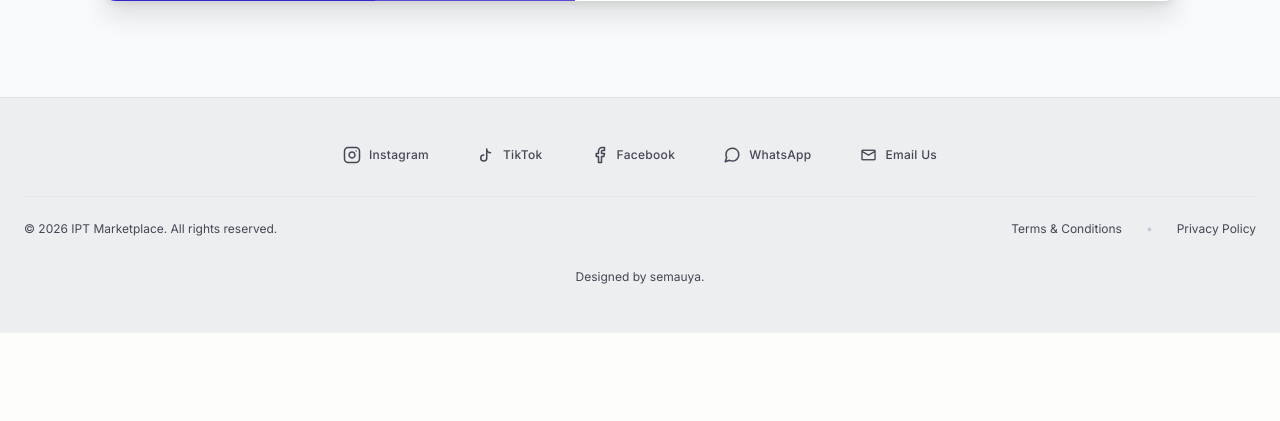
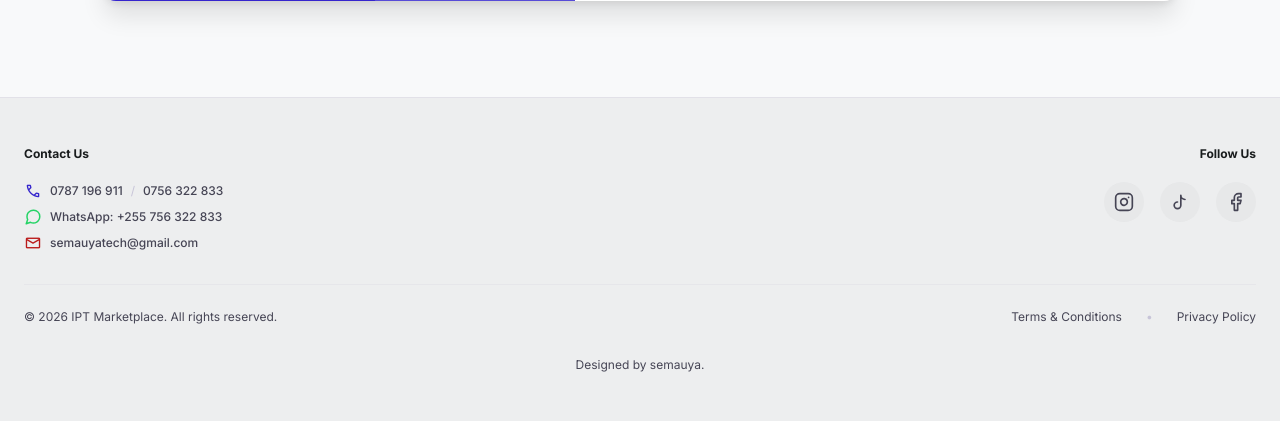
Before and after one commit to IM14725/IPT-placement-system, a Django app: page /auth/login/?next=/company/profile/ in a window 1280 px wide. Shown: the part 759-1180 px from the top of the page. Before the commit the page ends 1092 px from the top, so only its background shows below. Run offline with Django 5.2, Linux system fonts and the light colour scheme; data that the repository does not hold is empty; parts of the project's set-up code (start-up, migrations or seed data) failed here and were passed over; some libraries are stand-ins or nearby versions.

Commit message:
Update footer with contact us section and organize social media links

```diff
--- a/backend/templates/base.html
+++ b/backend/templates/base.html
@@ -271,28 +271,44 @@
   <footer class="w-full bg-surface-container py-xl mt-xl border-t border-outline-variant/30">
     <div class="max-w-[1280px] mx-auto px-md flex flex-col gap-lg text-on-surface-variant text-metadata">
 
-      <!-- Social & Contact Links -->
-      <div class="flex flex-col md:flex-row items-center justify-center gap-md sm:gap-xl">
-        <a href="https://www.instagram.com/semauya.tech?stkn=MXMydmZyNWJpM3NraQ==" target="_blank" rel="noopener noreferrer" class="hover:text-primary transition-colors flex items-center gap-xs">
-          <svg xmlns="http://www.w3.org/2000/svg" width="18" height="18" viewBox="0 0 24 24" fill="none" stroke="currentColor" stroke-width="2" stroke-linecap="round" stroke-linejoin="round"><rect x="2" y="2" width="20" height="20" rx="5" ry="5"></rect><path d="M16 11.37A4 4 0 1 1 12.63 8 4 4 0 0 1 16 11.37z"></path><line x1="17.5" y1="6.5" x2="17.51" y2="6.5"></line></svg>
-          <span class="font-medium tracking-wide">Instagram</span>
-        </a>
-        <a href="https://www.tiktok.com/@semauya.tech?_r=1&_t=ZS-99geiCqxwLk" target="_blank" rel="noopener noreferrer" class="hover:text-primary transition-colors flex items-center gap-xs">
-          <svg xmlns="http://www.w3.org/2000/svg" width="18" height="18" viewBox="0 0 24 24" fill="none" stroke="currentColor" stroke-width="2" stroke-linecap="round" stroke-linejoin="round"><path d="M9 12a4 4 0 1 0 4 4V4a5 5 0 0 0 5 5"></path></svg>
-          <span class="font-medium tracking-wide">TikTok</span>
-        </a>
-        <a href="https://www.facebook.com/share/1Z9PivTbuM/" target="_blank" rel="noopener noreferrer" class="hover:text-primary transition-colors flex items-center gap-xs">
-          <svg xmlns="http://www.w3.org/2000/svg" width="18" height="18" viewBox="0 0 24 24" fill="none" stroke="currentColor" stroke-width="2" stroke-linecap="round" stroke-linejoin="round"><path d="M18 2h-3a5 5 0 0 0-5 5v3H7v4h3v8h4v-8h3l1-4h-4V7a1 1 0 0 1 1-1h3z"></path></svg>
-          <span class="font-medium tracking-wide">Facebook</span>
-        </a>
-        <a href="https://wa.me/255756322833" target="_blank" rel="noopener noreferrer" class="hover:text-primary transition-colors flex items-center gap-xs">
-          <svg xmlns="http://www.w3.org/2000/svg" width="18" height="18" viewBox="0 0 24 24" fill="none" stroke="currentColor" stroke-width="2" stroke-linecap="round" stroke-linejoin="round"><path d="M21 11.5a8.38 8.38 0 0 1-.9 3.8 8.5 8.5 0 0 1-7.6 4.7 8.38 8.38 0 0 1-3.8-.9L3 21l1.9-5.7a8.38 8.38 0 0 1-.9-3.8 8.5 8.5 0 0 1 4.7-7.6 8.38 8.38 0 0 1 3.8-.9h.5a8.48 8.48 0 0 1 8 8v.5z"></path></svg>
-          <span class="font-medium tracking-wide">WhatsApp</span>
-        </a>
-        <a href="mailto:semauyatech@gmail.com" class="hover:text-primary transition-colors flex items-center gap-xs">
-          <span class="material-symbols-outlined text-[18px]">mail</span>
-          <span class="font-medium tracking-wide">Email Us</span>
-        </a>
+      <!-- Footer Sections -->
+      <div class="grid grid-cols-1 md:grid-cols-2 gap-xl w-full">
+        <!-- Contact Us -->
+        <div class="flex flex-col gap-sm md:items-start items-center text-center md:text-left">
+          <h3 class="font-headline-sm text-on-surface font-bold">{% trans "Contact Us" %}</h3>
+          <div class="flex flex-col gap-2 mt-1">
+            <div class="flex items-center gap-xs justify-center md:justify-start">
+              <span class="material-symbols-outlined text-[18px] text-primary">call</span>
+              <a href="tel:+255787196911" class="hover:text-primary transition-colors font-medium">0787 196 911</a>
+              <span class="text-outline-variant">/</span>
+              <a href="tel:+255756322833" class="hover:text-primary transition-colors font-medium">0756 322 833</a>
+            </div>
+            <div class="flex items-center gap-xs justify-center md:justify-start">
+              <svg xmlns="http://www.w3.org/2000/svg" width="18" height="18" viewBox="0 0 24 24" fill="none" stroke="currentColor" class="text-[#25D366]" stroke-width="2" stroke-linecap="round" stroke-linejoin="round"><path d="M21 11.5a8.38 8.38 0 0 1-.9 3.8 8.5 8.5 0 0 1-7.6 4.7 8.38 8.38 0 0 1-3.8-.9L3 21l1.9-5.7a8.38 8.38 0 0 1-.9-3.8 8.5 8.5 0 0 1 4.7-7.6 8.38 8.38 0 0 1 3.8-.9h.5a8.48 8.48 0 0 1 8 8v.5z"></path></svg>
+              <a href="https://wa.me/255756322833" target="_blank" rel="noopener noreferrer" class="hover:text-primary transition-colors font-medium">WhatsApp: +255 756 322 833</a>
+            </div>
+            <div class="flex items-center gap-xs justify-center md:justify-start">
+              <span class="material-symbols-outlined text-[18px] text-error">mail</span>
+              <a href="mailto:semauyatech@gmail.com" class="hover:text-primary transition-colors font-medium">semauyatech@gmail.com</a>
+            </div>
+          </div>
+        </div>
+
+        <!-- Social Media Links -->
+        <div class="flex flex-col gap-sm md:items-end items-center text-center md:text-right">
+          <h3 class="font-headline-sm text-on-surface font-bold">{% trans "Follow Us" %}</h3>
+          <div class="flex items-center gap-sm mt-1">
+            <a href="https://www.instagram.com/semauya.tech?stkn=MXMydmZyNWJpM3NraQ==" target="_blank" rel="noopener noreferrer" class="w-10 h-10 rounded-full bg-surface-container-high flex items-center justify-center hover:bg-[#E1306C] hover:text-white transition-colors" title="Instagram">
+              <svg xmlns="http://www.w3.org/2000/svg" width="20" height="20" viewBox="0 0 24 24" fill="none" stroke="currentColor" stroke-width="2" stroke-linecap="round" stroke-linejoin="round"><rect x="2" y="2" width="20" height="20" rx="5" ry="5"></rect><path d="M16 11.37A4 4 0 1 1 12.63 8 4 4 0 0 1 16 11.37z"></path><line x1="17.5" y1="6.5" x2="17.51" y2="6.5"></line></svg>
+            </a>
+            <a href="https://www.tiktok.com/@semauya.tech?_r=1&_t=ZS-99geiCqxwLk" target="_blank" rel="noopener noreferrer" class="w-10 h-10 rounded-full bg-surface-container-high flex items-center justify-center hover:bg-black hover:text-white transition-colors" title="TikTok">
+              <svg xmlns="http://www.w3.org/2000/svg" width="20" height="20" viewBox="0 0 24 24" fill="none" stroke="currentColor" stroke-width="2" stroke-linecap="round" stroke-linejoin="round"><path d="M9 12a4 4 0 1 0 4 4V4a5 5 0 0 0 5 5"></path></svg>
+            </a>
+            <a href="https://www.facebook.com/share/1Z9PivTbuM/" target="_blank" rel="noopener noreferrer" class="w-10 h-10 rounded-full bg-surface-container-high flex items-center justify-center hover:bg-[#1877F2] hover:text-white transition-colors" title="Facebook">
+              <svg xmlns="http://www.w3.org/2000/svg" width="20" height="20" viewBox="0 0 24 24" fill="none" stroke="currentColor" stroke-width="2" stroke-linecap="round" stroke-linejoin="round"><path d="M18 2h-3a5 5 0 0 0-5 5v3H7v4h3v8h4v-8h3l1-4h-4V7a1 1 0 0 1 1-1h3z"></path></svg>
+            </a>
+          </div>
+        </div>
       </div>
 
       <div class="flex flex-col sm:flex-row items-center justify-between gap-sm pt-md border-t border-outline-variant/20">
```
